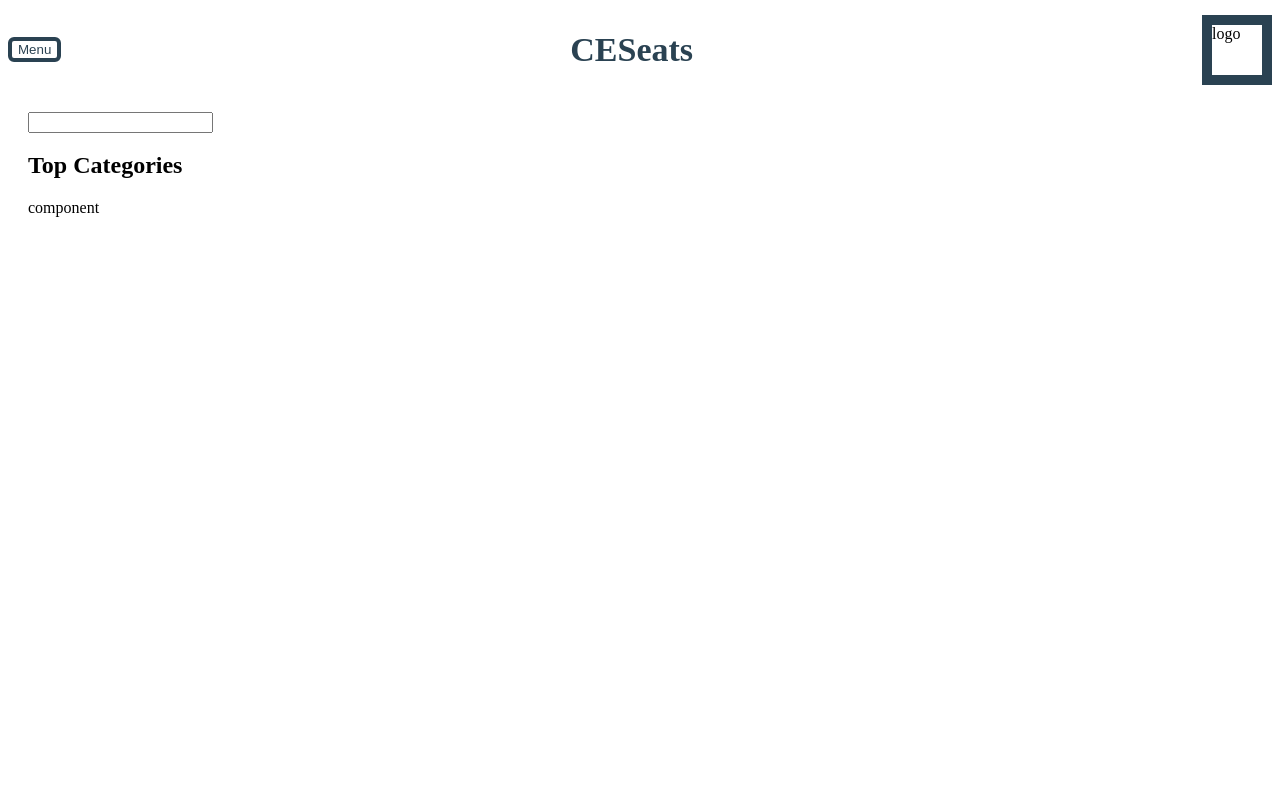
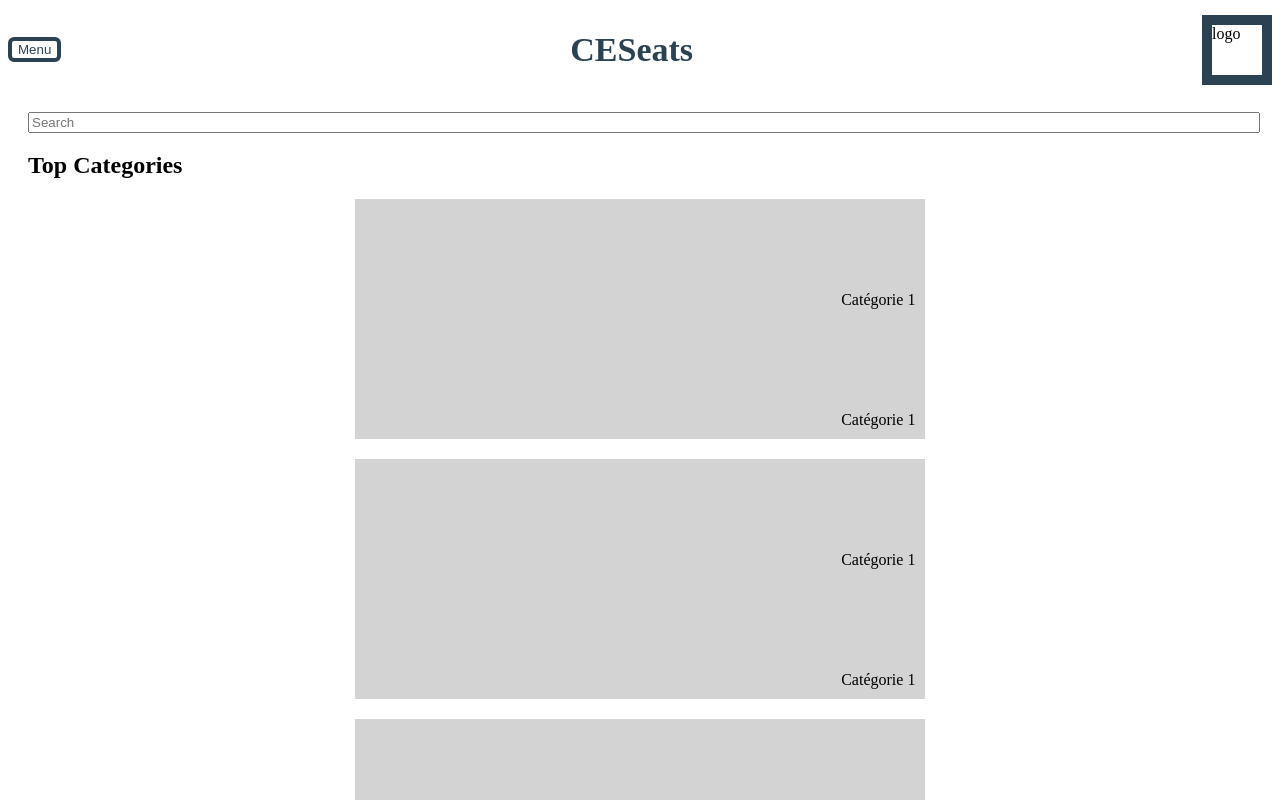
Before and after one commit to CESI-A4-Groupe-1/CESI_Projet_Dev_2024, a Vue app in the folder frontend/CEeats/: page /parcourir in a window 1280 px wide. Shown: the top 800 px of the page. Built offline with nearby package versions, Linux system fonts and the light colour scheme.

Commit message:
add categories unstyled

```diff
--- a/frontend/CEeats/package.json
+++ b/frontend/CEeats/package.json
@@ -33,6 +33,7 @@
     "jsdom": "^24.0.0",
     "npm-run-all2": "^6.1.2",
     "prettier": "^3.2.5",
+    "sass": "^1.77.4",
     "typescript": "~5.4.0",
     "vite": "^5.2.8",
     "vitest": "^1.4.0",
--- /dev/null
+++ b/frontend/CEeats/src/components/CategoryCard.vue
@@ -0,0 +1,28 @@
+<script setup lang="ts">
+
+</script>
+
+<template>
+  <div class="single_category">
+    <p class="category_name">Catégorie 1</p>
+  </div>
+</template>
+
+<style lang="scss" scoped>
+  .single_category {
+    background-color: lightgrey;
+    width: 45%;
+    height: 100px;
+    display: flex;
+    position: relative;
+    justify-content: flex-end;
+    align-items: flex-end;
+    padding: 10px;
+    .category_name {
+      position: absolute;
+      bottom: 0;
+      right: 0;
+      margin: 10px;
+    }
+  }
+</style>
--- /dev/null
+++ b/frontend/CEeats/src/components/CategoryRow.vue
@@ -0,0 +1,19 @@
+<script setup lang="ts">
+  import SingleCategory from "@/components/CategoryCard.vue";
+</script>
+
+<template>
+  <div class="category_row">
+    <SingleCategory v-for="(category, i) in 2" :key="i"/>
+  </div>
+</template>
+
+<style scoped>
+.category_row {
+  display: flex;
+  flex-direction: row;
+  align-items: center;
+  justify-content: space-between;
+}
+
+</style>
--- a/frontend/CEeats/src/views/customer/CustomerView.vue
+++ b/frontend/CEeats/src/views/customer/CustomerView.vue
@@ -1,15 +1,26 @@
 <script setup lang="ts">
-
+  import RowCategory from "@/components/CategoryRow.vue";
+  import SingleCategory from "@/components/CategoryCard.vue";
 </script>
 
 <template>
   <main>
-    <input class="search"></input>
+    <input class="search" placeholder="Search"></input>
     <h2 class="topCategories">Top Categories</h2>
-    <p>component</p>
+    <div class="category_rows">
+      <RowCategory v-for="(row, i) in 6" :key="i"></RowCategory>
+    </div>
   </main>
 </template>
 
 <style scoped>
-
+  .search {
+    width: 100%;
+  }
+  .category_row {
+    display: flex;
+    flex-direction: column;
+    align-items: center;
+    margin-bottom: 20px;
+  }
 </style>
```
Also changed, not shown: frontend/CEeats/src/components/SingleCategory.vue (deleted, +0 -11 lines), 1 other file (tests, documents, lock files or other folders).
